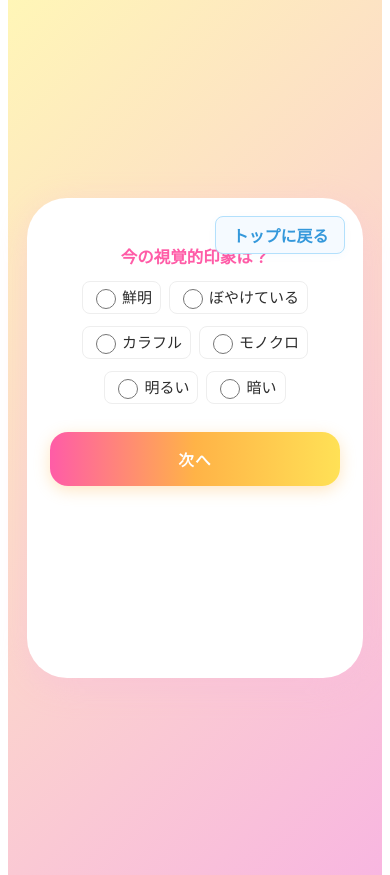
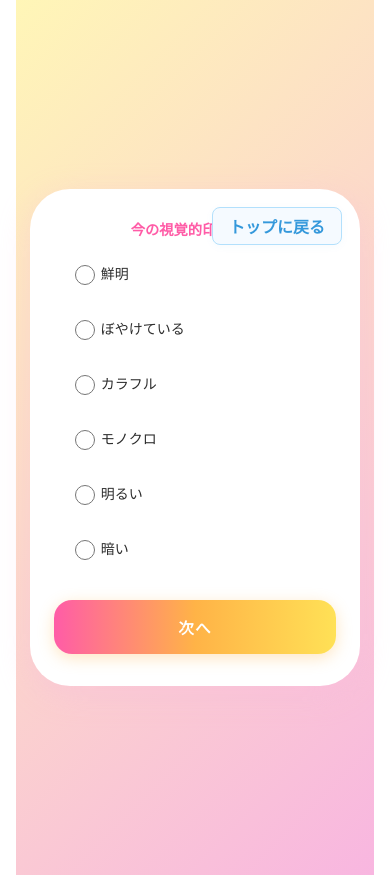
Before and after one commit to k33-dev/irozora-app, a React (Create React App) app: page / in a window 390 px wide. Both pictures are taken after a click on the button "あなたの今日の色を診断する". Built offline with nearby package versions, Linux system fonts and the light colour scheme; no server answers; a web font is replaced by a local one.

Commit message:
スマホ対応のUI調整

```diff
--- a/src/App.tsx
+++ b/src/App.tsx
@@ -485,10 +485,10 @@ const App: React.FC = () => {
         background: '#fff',
         borderRadius: 40,
         boxShadow: '0 8px 32px #f8b6e055',
-        padding: '48px 6vw 48px 6vw',
+        padding: 'clamp(32px, 6vw, 48px) clamp(24px, 4vw, 48px)',
         maxWidth: 520,
-        width: '90%',
-        minHeight: 480,
+        width: '92%',
+        minHeight: 'clamp(400px, 80vh, 480px)',
         margin: '0 auto',
         position: 'relative',
         boxSizing: 'border-box',
@@ -502,20 +502,22 @@ const App: React.FC = () => {
             <div style={{
               fontFamily: "'Yusei Magic', 'M PLUS Rounded 1c', 'Zen Maru Gothic', 'Meiryo', sans-serif",
               fontWeight: 900,
-              fontSize: 48,
+              fontSize: 'clamp(36px, 8vw, 48px)',
               color: '#ff5ca7',
               letterSpacing: 3,
-              marginBottom: 32,
-              marginTop: 20,
+              marginBottom: 'clamp(24px, 4vw, 32px)',
+              marginTop: 'clamp(16px, 3vw, 20px)',
               textShadow: '0 2px 8px #6decb9',
+              textAlign: 'center',
+              lineHeight: 1.2,
             }}>いろぞら診断</div>
             <button onClick={handleStart} style={{
               background: 'linear-gradient(90deg, #ff5ca7 0%, #ffe156 100%)',
               color: '#fff',
               border: 'none',
               borderRadius: 32,
-              padding: '28px 56px',
-              fontSize: 28,
+              padding: 'clamp(20px, 4vw, 28px) clamp(40px, 8vw, 56px)',
+              fontSize: 'clamp(20px, 4vw, 28px)',
               fontWeight: 800,
               boxShadow: '0 8px 32px #ff5ca799',
               cursor: 'pointer',
@@ -524,7 +526,7 @@ const App: React.FC = () => {
               transition: 'background 0.3s, transform 0.15s, box-shadow 0.15s',
               letterSpacing: 1.2,
               whiteSpace: 'nowrap',
-              marginTop: 40,
+              marginTop: 'clamp(32px, 6vw, 40px)',
               alignSelf: 'center',
             }}
             onMouseDown={e => e.currentTarget.style.transform = 'scale(0.97)'}
@@ -588,20 +590,16 @@ const App: React.FC = () => {
             }}>
               {questions[current].options.map(opt => (
                 <label key={opt} style={{
-                  marginBottom: 4,
-                  fontSize: '1em',
-                  color: '#2d2d2d',
                   display: 'flex',
                   alignItems: 'center',
+                  marginBottom: 'clamp(8px, 2vw, 12px)',
+                  padding: 'clamp(8px, 2vw, 12px)',
+                  borderRadius: 12,
                   cursor: 'pointer',
-                  borderRadius: 8,
-                  padding: '4px 8px',
-                  background: answers[questions[current].key] === opt ? '#ffe15633' : 'transparent',
-                  border: answers[questions[current].key] === opt ? '1.5px solid #00bcd4' : '1.5px solid #eee',
-                  transition: 'background 0.2s, border 0.2s, box-shadow 0.15s, transform 0.12s',
-                  boxShadow: answers[questions[current].key] === opt ? '0 2px 8px #00bcd433' : 'none',
-                  minWidth: 60,
-                  justifyContent: 'center',
+                  transition: 'background 0.2s',
+                  fontSize: 'clamp(14px, 3vw, 16px)',
+                  width: '100%',
+                  boxSizing: 'border-box',
                 }}
                 onMouseDown={e => e.currentTarget.style.transform = 'scale(0.97)'}
                 onMouseUp={e => e.currentTarget.style.transform = 'scale(1)'}
@@ -630,7 +628,7 @@ const App: React.FC = () => {
                 <div style={{
                   marginBottom: 6,
                   fontWeight: 600,
-                  fontSize: '1em',
+                  fontSize: 'clamp(13px, 3vw, 15px)',
                   color: '#00bcd4',
                   lineHeight: 1.3,
                 }}>自由記述（キーワード例：海、花、森、太陽、夜、空、火、雪、夢、音楽 など）</div>
--- a/src/index.css
+++ b/src/index.css
@@ -12,7 +12,41 @@ code {
 
 @media (max-width: 600px) {
   body {
-    font-size: 15px;
-    padding: 0 2vw;
+    font-size: 14px;
+    padding: 0 3vw;
+  }
+
+  h1 {
+    font-size: 1.8em;
+  }
+
+  button {
+    font-size: 0.9em;
+    padding: 12px 24px;
+  }
+
+  input[type="radio"] {
+    width: 16px;
+    height: 16px;
+  }
+
+  textarea {
+    font-size: 0.9em;
   }
 }
+
+@media (max-width: 400px) {
+  body {
+    font-size: 13px;
+    padding: 0 4vw;
+  }
+
+  h1 {
+    font-size: 1.6em;
+  }
+
+  button {
+    font-size: 0.85em;
+    padding: 10px 20px;
+  }
+}
```
